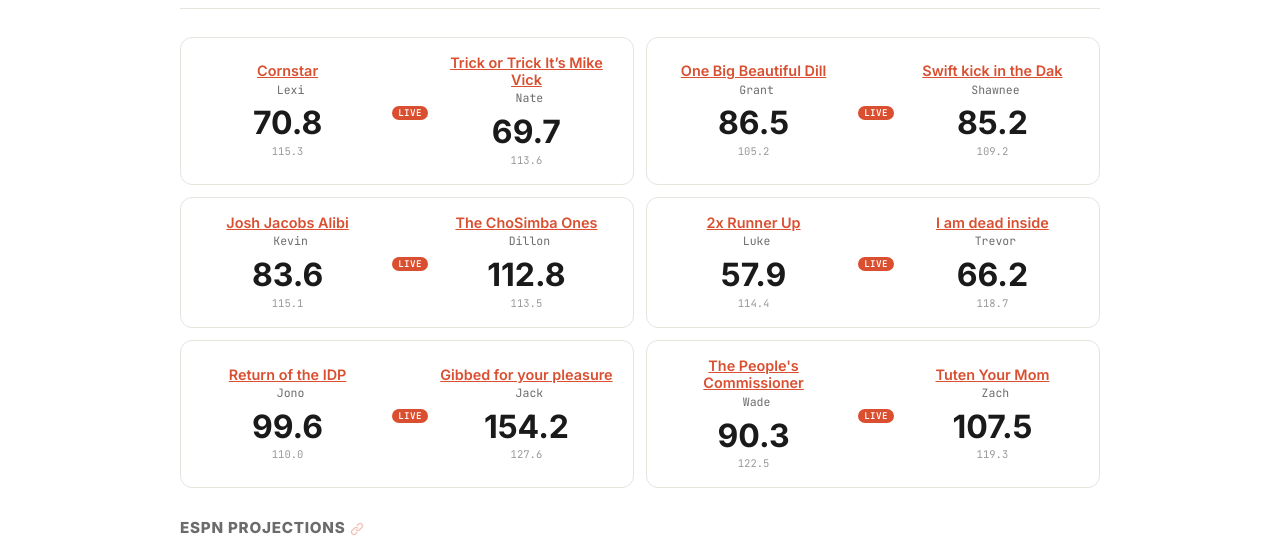
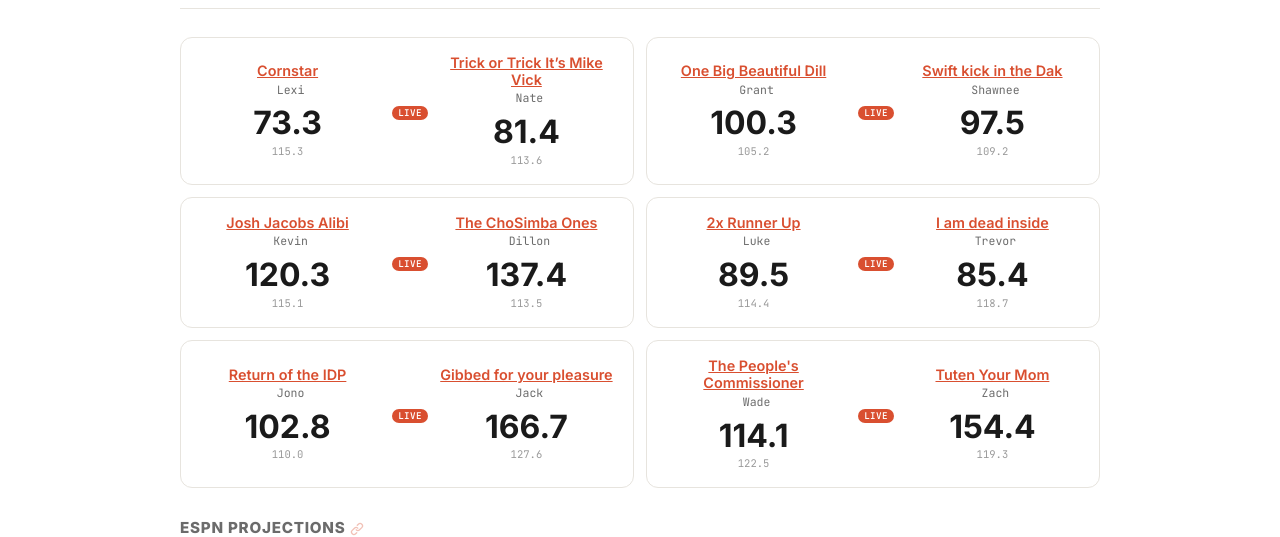
Before and after one commit to dillondrenzek/no-love-in-the-league, a Jekyll site: the page built from docs/seasons/2026/week-1.md, in a window 1280 px wide. Shown: the part 185-722 px from the top of the page. Built offline with Jekyll 4.4.1, drawn with Linux system fonts in a browser that asks for light colours.

Commit message:
Daily update: 2026-09-14

```diff
--- a/docs/_data/weeks.yml
+++ b/docs/_data/weeks.yml
@@ -12,11 +12,11 @@
     final: false
     live: true
     playoff: false
-    home_score: 70.8
-    away_score: 69.7
+    home_score: 73.3
+    away_score: 81.4
     winner_id: null
     tie: false
-    margin: 1.1
+    margin: 8.1
     home_proj: 115.3
     away_proj: 113.6
   - home_id: gganoom
@@ -29,11 +29,11 @@
     final: false
     live: true
     playoff: false
-    home_score: 86.5
-    away_score: 85.2
+    home_score: 100.3
+    away_score: 97.5
     winner_id: null
     tie: false
-    margin: 1.3
+    margin: 2.8
     home_proj: 105.2
     away_proj: 109.2
   - home_id: kevbots22
@@ -46,11 +46,11 @@
     final: false
     live: true
     playoff: false
-    home_score: 83.6
-    away_score: 112.8
+    home_score: 120.3
+    away_score: 137.4
     winner_id: null
     tie: false
-    margin: 29.2
+    margin: 17.1
     home_proj: 115.1
     away_proj: 113.5
   - home_id: lukstein
@@ -63,11 +63,11 @@
     final: false
     live: true
     playoff: false
-    home_score: 57.9
-    away_score: 66.2
+    home_score: 89.5
+    away_score: 85.4
     winner_id: null
     tie: false
-    margin: 8.3
+    margin: 4.1
     home_proj: 114.4
     away_proj: 118.7
   - home_id: schirmerj
@@ -80,11 +80,11 @@
     final: false
     live: true
     playoff: false
-    home_score: 99.6
-    away_score: 154.2
+    home_score: 102.8
+    away_score: 166.7
     winner_id: null
     tie: false
-    margin: 54.6
+    margin: 63.9
     home_proj: 110.0
     away_proj: 127.6
   - home_id: sturmanator15
@@ -97,11 +97,11 @@
     final: false
     live: true
     playoff: false
-    home_score: 90.3
-    away_score: 107.5
+    home_score: 114.1
+    away_score: 154.4
     winner_id: null
     tie: false
-    margin: 17.2
+    margin: 40.3
     home_proj: 122.5
     away_proj: 119.3
   highlights: []
```
Also changed, not shown: data/seasons/2026.yml (+6 -6 lines).
